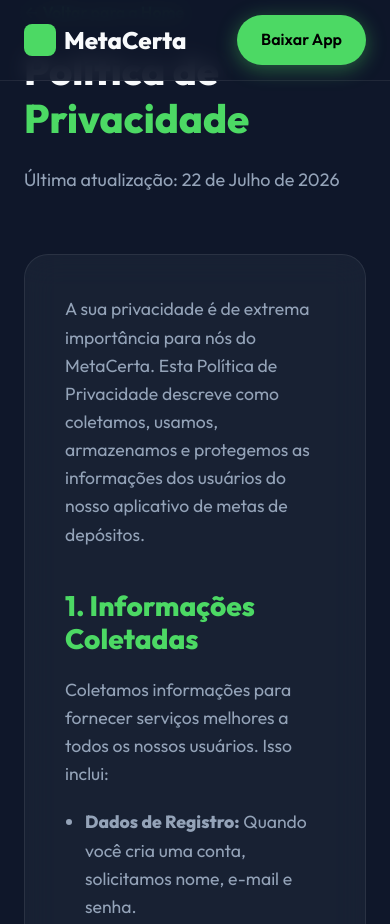
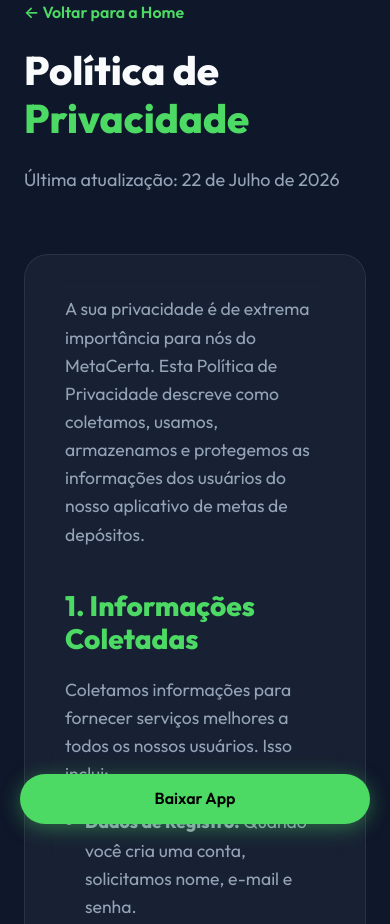
Before and after one commit to lito-bumba/desafio-deposito-landing-page, a website built with Vite: page privacy.html in a window 390 px wide. Shown: the top 924 px of the page. Built offline with nearby package versions, Linux system fonts and the light colour scheme.

Commit message:
feat: remover header e footer da pagina de privacidade e adicionar botao Baixar App flutuante

```diff
--- a/privacy.html
+++ b/privacy.html
@@ -11,12 +11,24 @@
     <link rel="stylesheet" href="styles.css">
     <style>
         .privacy-content {
-            padding: 160px 24px 120px 24px;
+            padding: 80px 24px 120px 24px;
             max-width: 800px;
             margin: 0 auto;
         }
-        .nav-btn-privacy {
-            display: inline-flex !important;
+        .floating-btn {
+            position: fixed;
+            bottom: 24px;
+            right: 24px;
+            z-index: 10000;
+            box-shadow: 0 8px 30px var(--primary-glow);
+        }
+        @media (max-width: 576px) {
+            .floating-btn {
+                bottom: 20px;
+                right: 20px;
+                left: 20px;
+                text-align: center;
+            }
         }
         .privacy-body {
             padding: 40px;
@@ -54,16 +66,7 @@
     </style>
 </head>
 <body>
-    <!-- Navbar -->
-    <header class="navbar scrolled">
-        <div class="container nav-content">
-            <a href="index.html" class="logo">
-                <span class="logo-icon"></span>
-                MetaCerta
-            </a>
-            <a href="index.html#download" class="btn btn-primary nav-btn nav-btn-privacy">Baixar App</a>
-        </div>
-    </header>
+
 
     <!-- Main Content -->
     <main class="container privacy-content">
@@ -106,10 +109,8 @@
         </div>
     </main>
 
-    <!-- Footer -->
-    <div style="padding: 40px 0; border-top: 1px solid var(--glass-border); text-align: center; color: var(--text-muted);">
-        <p>&copy; 2026 MetaCerta. Todos os direitos reservados.</p>
-    </div>
+    <!-- Floating Download Button -->
+    <a href="index.html#download" class="btn btn-primary floating-btn">Baixar App</a>
 
     <script type="module" src="script.js"></script>
 </body>
```
